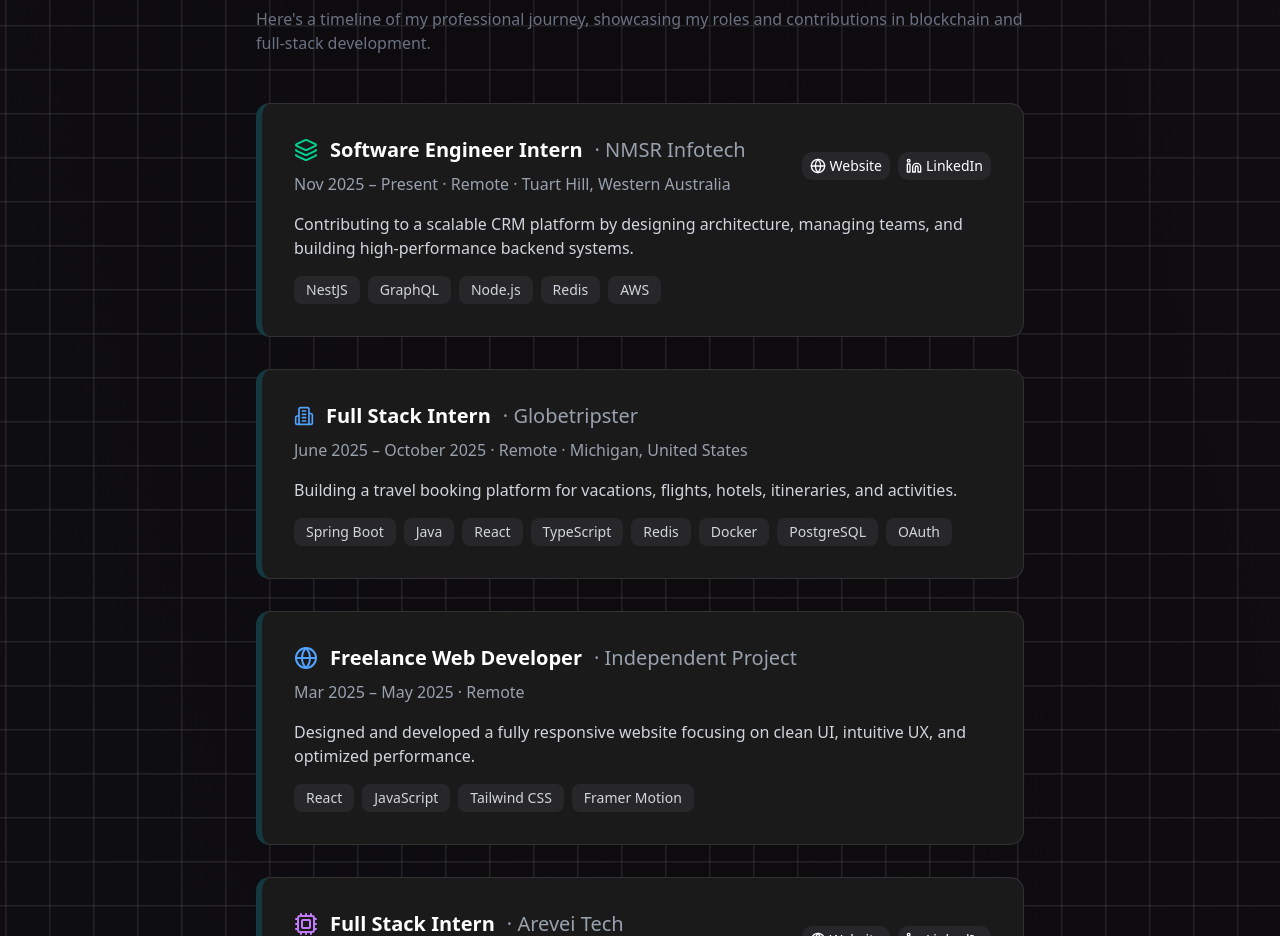
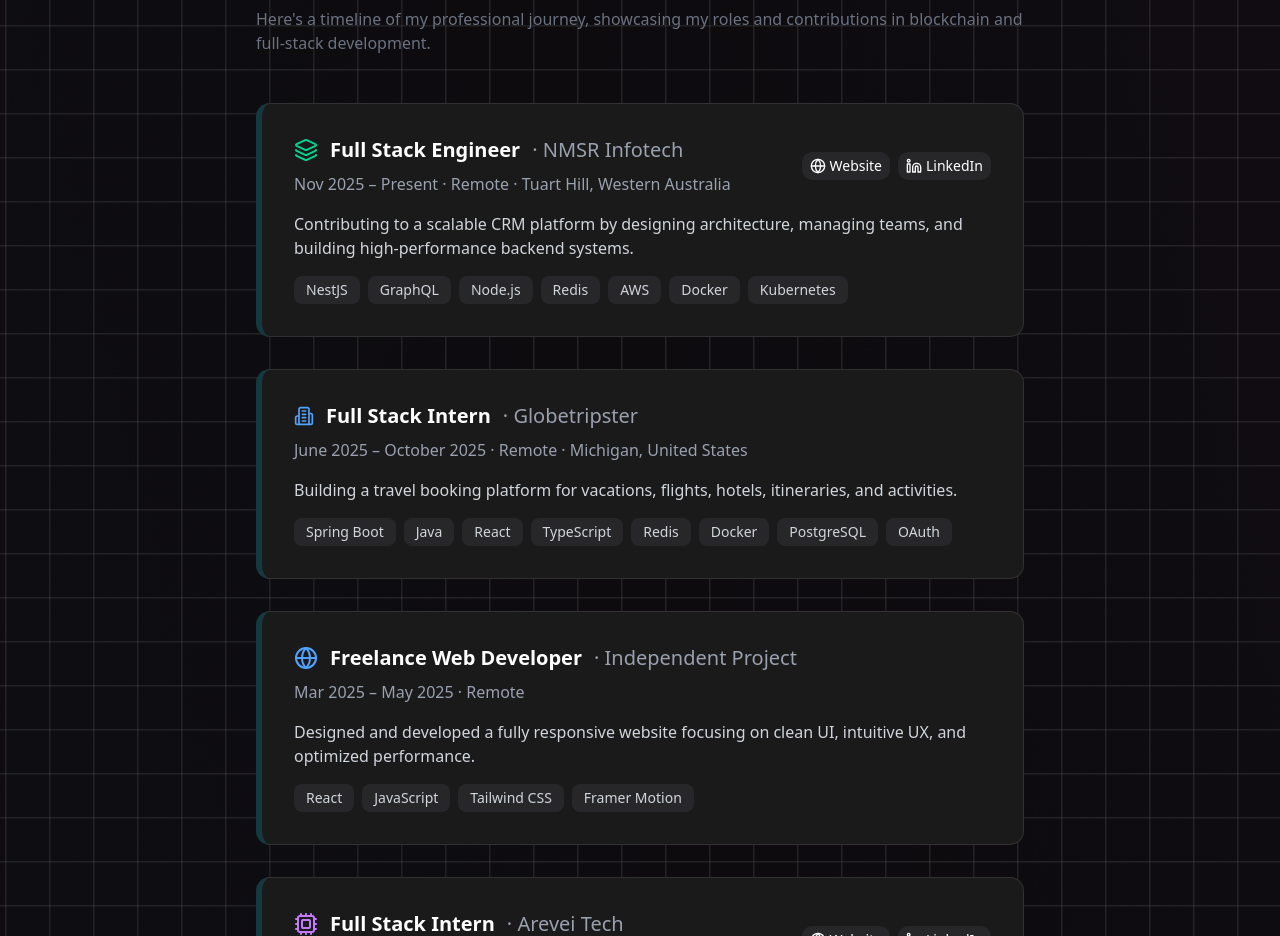
Before and after one commit to nikitachoudhary114/Portfolio, a Next.js app: page / in a window 1280 px wide. Shown: the part 2180-3116 px from the top of the page. Built offline with nearby package versions, Linux system fonts and the light colour scheme.

Commit message:
Change role to Full Stack Engineer and update details
Updated the role from 'Software Engineer Intern' to 'Full Stack Engineer' and added Docker and Kubernetes to the skills list. Enhanced project details to reflect contributions to a multi-tenant B2B SaaS platform and payroll systems.

```diff
--- a/components/Expereince.tsx
+++ b/components/Expereince.tsx
@@ -26,7 +26,7 @@
   {
   id: 1,
   icon: <Layers className="w-6 h-6 text-emerald-400" />,
-  role: "Software Engineer Intern",
+  role: "Full Stack Engineer",
   company: "NMSR Infotech",
   period: "Nov 2025 – Present",
  location: "Remote · Tuart Hill, Western Australia",
@@ -37,14 +37,16 @@
     "GraphQL",
     "Node.js",
     "Redis",
-    "AWS"
+    "AWS",
+    "Docker",
+    "Kubernetes"
   ],
   summary:
     "Contributing to a scalable CRM platform by designing architecture, managing teams, and building high-performance backend systems.",
   details: [
-    "Designed backend architecture for a CRM platform using NestJS and GraphQL, supporting multiple business workflows.",
-    "Implemented secure payment systems with webhook handling, transaction validation, and failure recovery.",
-    "Optimized performance using Redis for caching and rate limiting, improving system responsiveness.",
+     "Led end-to-end development of a multi-tenant B2B SaaS platform for Australian service businesses, supporting 5+ user roles, tenant-isolated data architecture, and onboarding flows designed to scale to 4,000+ SMB companies.",
+    "Built payment, partial-payment, and payout workflows using Stripe, enabling booking transactions, deposits, and balance settlements with automated reconciliation and real-time status synchronization.",
+    "Implemented employee and contractor payroll systems, including pay runs, gross/net calculations, PAYG withholding logic, and compliance-ready data models aligned with Australian payroll standards.",
     "Deployed and managed services on AWS while collaborating with the team on technical decisions and code reviews.",
   ],
 },
```
